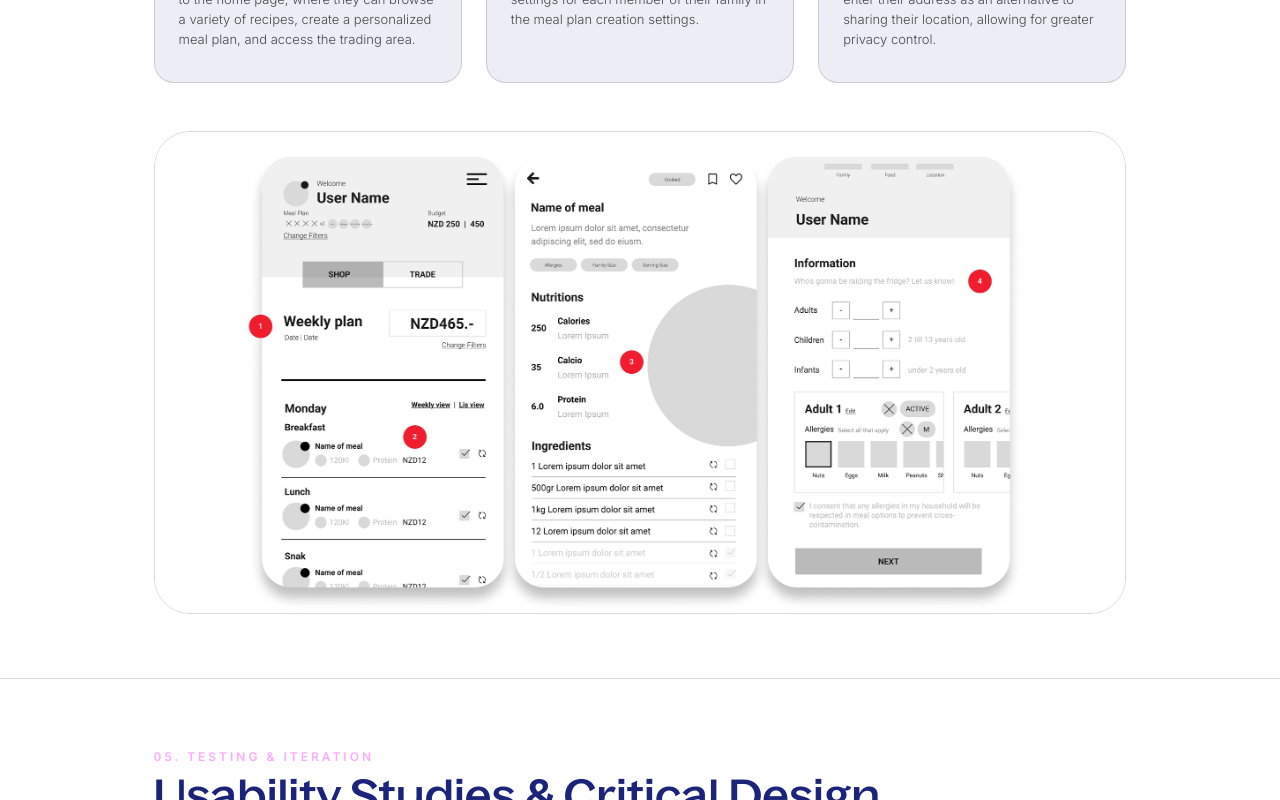
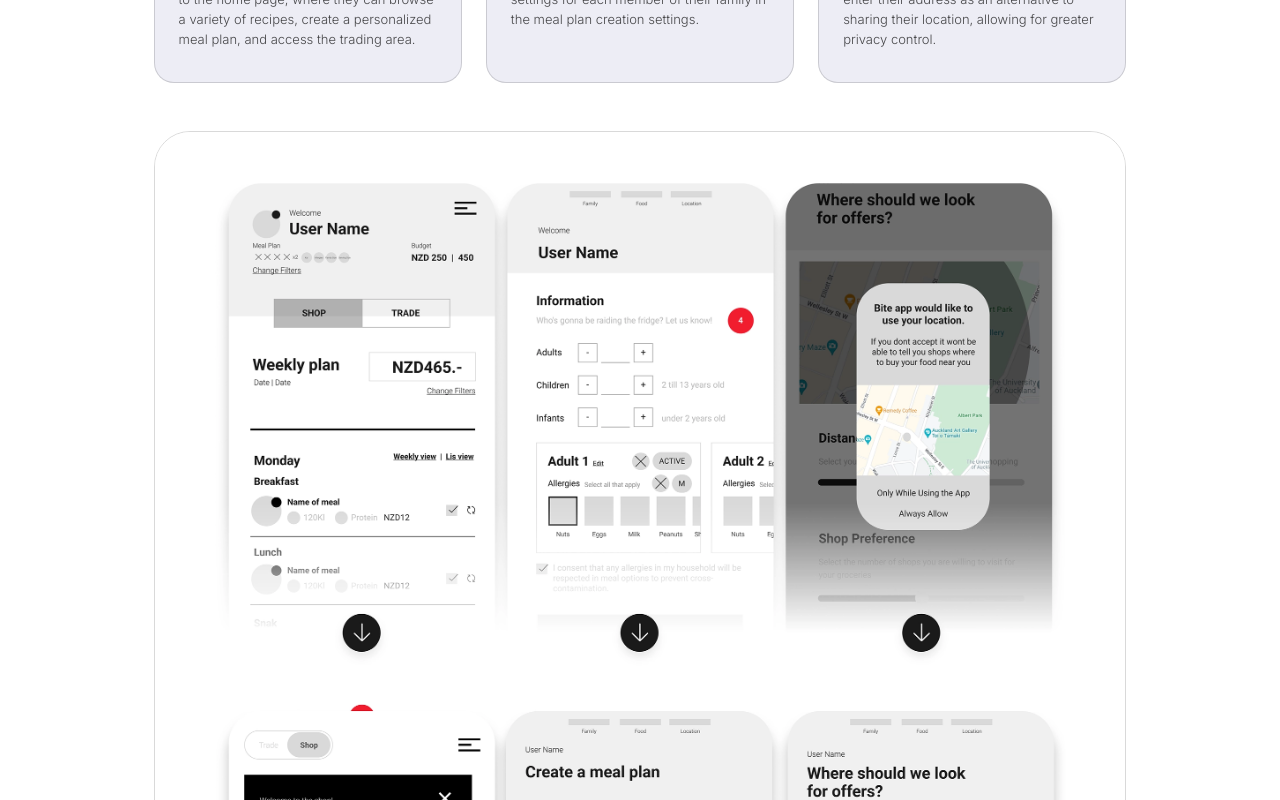
Before and after one commit to FlorenciaRequejo/flor-portfolio, a Next.js app: page /ux-design in a window 1280 px wide. Shown: the part 5460-6260 px from the top of the page. Built offline with nearby package versions, Linux system fonts and the light colour scheme.

Commit message:
Update Low-fi Prototype #2 image source and verify syntax correctness

```diff
--- a/app/ux-design/page.tsx
+++ b/app/ux-design/page.tsx
@@ -632,7 +632,7 @@ export default function UXDesignPage() {
           {/* Featured Low-fi Image */}
           <div className="mt-8">
             <Image
-              src="/bite-ideation.webp"
+              src="/bite-testing-second-prototype.webp"
               alt="Bite App Low-fidelity Prototype Showcase"
               width={0}
               height={0}
```
Also changed, not shown: public/bite-testing-second-prototype.webp (added).
